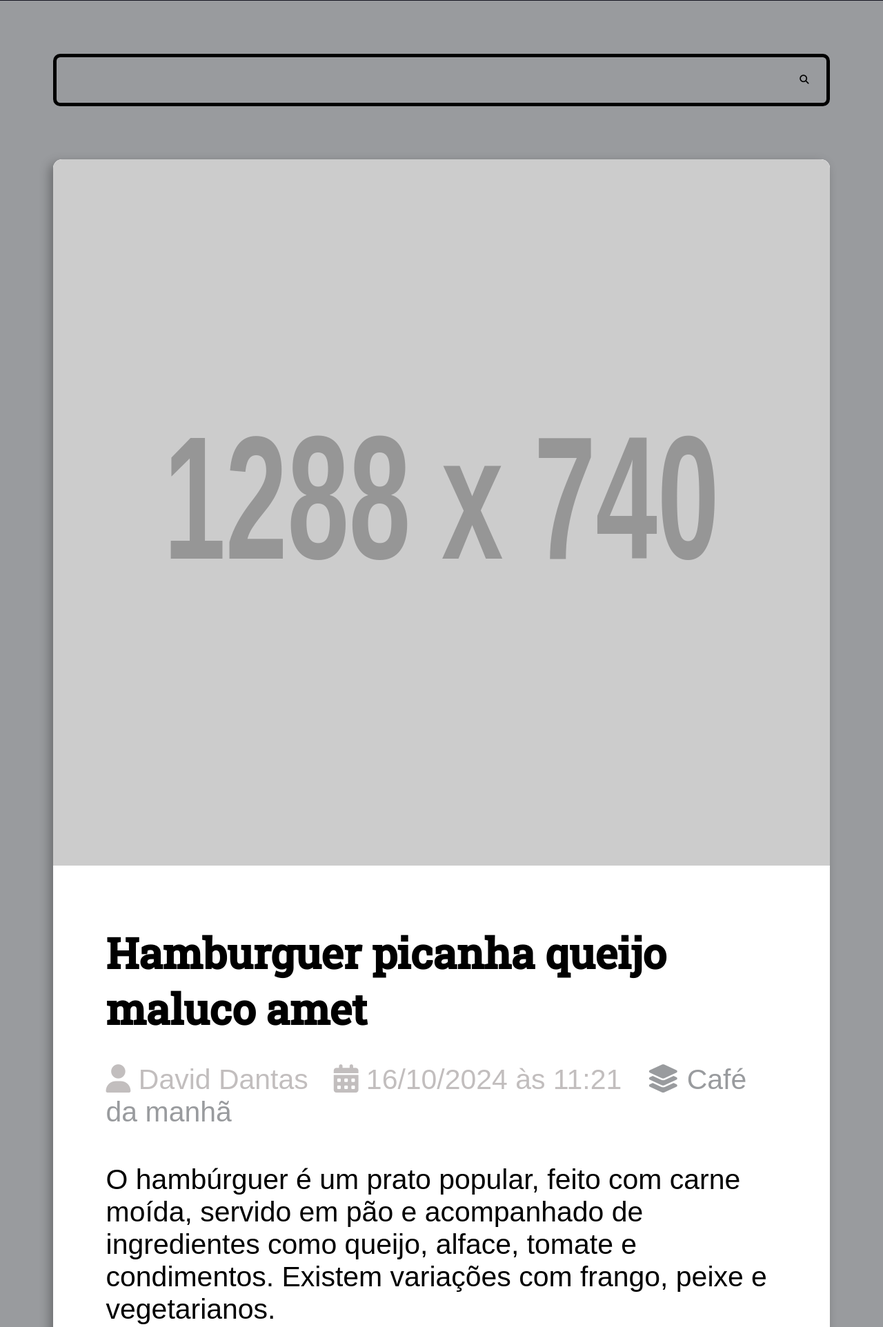
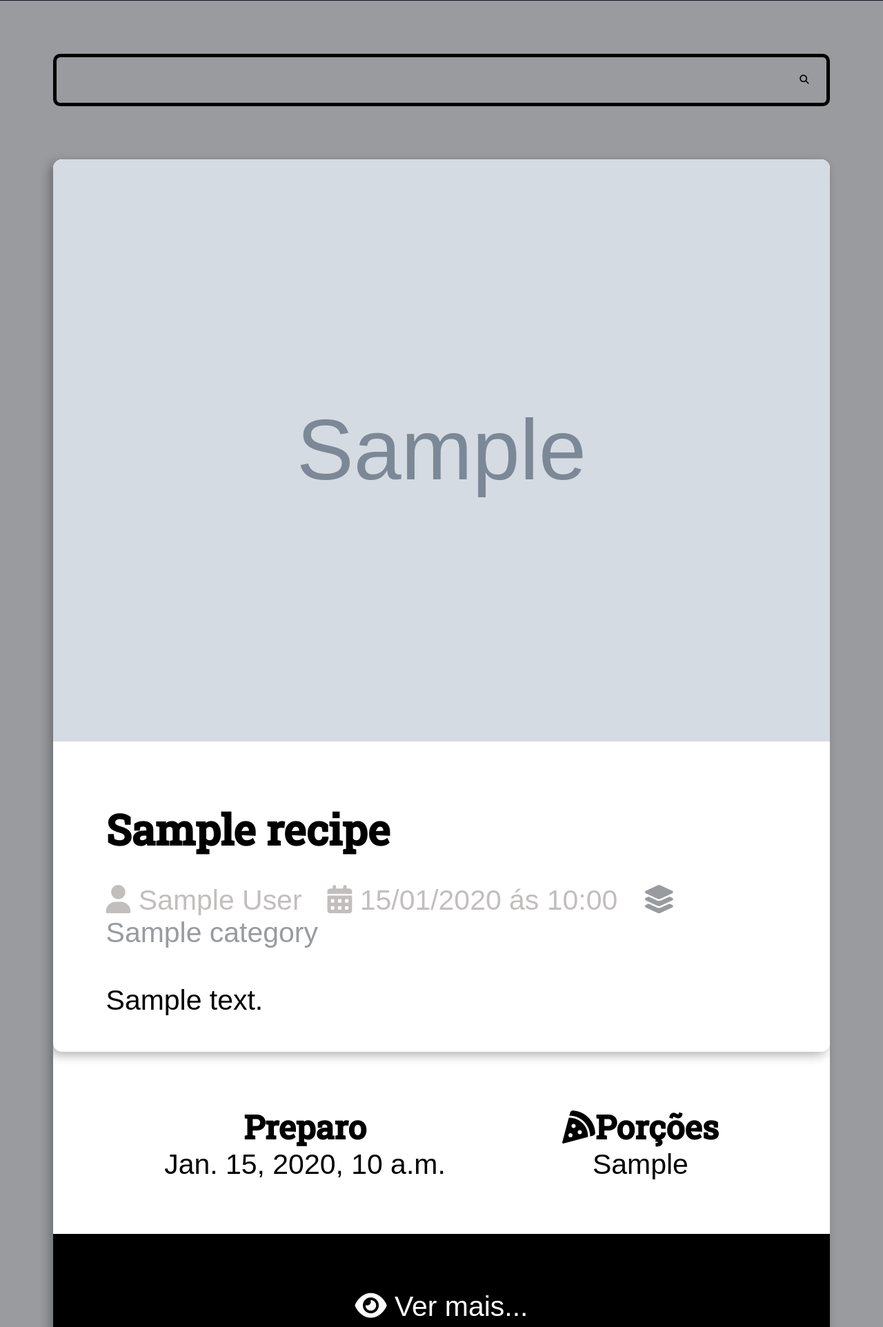
Before and after one commit to D6viddantas/curso-django, a Django app: template recipes/templates/recipes/pages/home.html in a window 1280 px wide. Shown: the part 337-2261 px from the top of the page at 69% size. Run offline with Django 5.2, Linux system fonts and the light colour scheme; the template is opened without the code that fills it: most values are stand-ins (such as "Sample title", 1, 10 or a date in 2020); grey boxes marked "Sample" are stand-in pictures; grey boxes labelled with a size stand in for pictures from a placeholder-image service; some libraries are stand-ins or nearby versions.

Commit message:
Finalizando modulo "Django Templates herança, blocos, if, for e mais"

```diff
--- /dev/null
+++ b/base_templates/global/base.html
@@ -0,0 +1,16 @@
+<!DOCTYPE html>
+<html>
+<head>
+    {% include "recipes/patials/head.html" %}
+   <title>{% block title %}{% endblock title %}Recipe</title>
+</head>
+<body>
+    {% include "recipes/patials/header.html" %}
+    {% include "recipes/patials/search.html"%}
+    <main class="main-content-container">
+       {% block content %}{% endblock content %}
+    </main>
+    {%include "recipes/patials/footer.html"%}
+</body>
+
+</html>
--- a/projeto/settings.py
+++ b/projeto/settings.py
@@ -122,6 +122,7 @@ STATIC_URL = 'static/'
 STATICFILES_DIRS = [
     BASE_DIR / "base_static",
 ]
+STATIC_ROOT = BASE_DIR / 'static'
 # Default primary key field type
 # https://docs.djangoproject.com/en/5.1/ref/settings/#default-auto-field
 
--- a/recipes/static/recipes/css/style.css
+++ b/recipes/static/recipes/css/style.css
@@ -89,11 +89,19 @@
         border-radius:.5rem;
         overflow:hidden;
     }
-    .recipe img{
+    .recipe-cover {
+        width: 100%;
         max-width: 100%;
+        position: relative;
+    }
+
+    .recipe-cover img {
+        width: 100%;
+        height: auto;
     }
     .recipe-list-item{
         max-width: 64rem;
+        height: fit-content ;
     }
     .recipe-list-item:hover{
         transform: scale(1.02);
@@ -102,6 +110,10 @@
     .recipe-title-container{
         padding: 3rem;
         padding-bottom: calc(3rem / 2);
+    }
+    .recipe-title-container a {
+        text-decoration: none;
+        color:black;
     }
     .recipe-author{
         padding: 0 3rem;
@@ -136,6 +148,15 @@
         flex-grow:1;
         text-align:center;
     }
+    .main-content-detail .recipe-list-item{
+        max-width: 84rem ;
+        margin: 0 auto ;
+
+    }
+    .main-content-detail .recipe-list-item:hover{
+        transform: scale(1);
+        box-shadow: -5px 5px 15px rgba(0, 0, 0, .3);
+    }
     .recipe-footer a{
         background:black;
         display:block;
@@ -165,3 +186,6 @@
     .main-footer a:hover{
         filter:brightness(.8);
     }
+    .preparation_steps{
+        padding: 3rem;
+    }
--- a/recipes/templates/recipes/pages/home.html
+++ b/recipes/templates/recipes/pages/home.html
@@ -1,17 +1,9 @@
-{% include "recipes/patials/head.html" %}
-
-<body>
-    {% include "recipes/patials/header.html" %}
-    {% include "recipes/patials/search.html"%}
-    <main class="main-content-container">
-        <div class="main-content main-content-list container">
+{% extends "global/base.html" %}
+{% block title %}Home |{% endblock title %}
+{% block content%}
+    <div class="main-content main-content-list container">
+        {% for recipe in recipes%}
         {%include "recipes/patials/recipe.html"%}
-        {%include "recipes/patials/recipe.html"%}
-        {%include "recipes/patials/recipe.html"%}
-
+        {% endfor %}
     </div>
-    </main>
-    {%include "recipes/patials/footer.html"%}
-</body>
-
-</html>
+{%endblock content %}
--- a/recipes/templates/recipes/patials/head.html
+++ b/recipes/templates/recipes/patials/head.html
@@ -1,9 +1,5 @@
 {% load static %}
-<!DOCTYPE html>
-<html>
-<head>
     <meta charset='UTF-8'>
-    <title>Recipes</title>
     <link rel="stylesheet" href="https://cdnjs.cloudflare.com/ajax/libs/font-awesome/6.7.1/css/fontawesome.min.css" integrity="sha512-lauN4D/0AgFUGvmMR+knQnbOADyD/XuQ8VF18I8Ll0+TLvsujshyxvU+uzogmQbSq6qJd5jnUdYtK8ShxXMlSg==" crossorigin="anonymous" referrerpolicy="no-referrer" />
     <link rel="stylesheet" href="https://cdnjs.cloudflare.com/ajax/libs/font-awesome/6.7.1/css/brands.min.css" integrity="sha512-7rXIvd/xj1FnI2zKQjjXzDFxC4twqBByp8yxOgEQJs4C/aNzNyoQsOO7VxH0RgYNhbAYLJLwzqslaP50KTTHIQ==" crossorigin="anonymous" referrerpolicy="no-referrer" />
     <link rel="stylesheet" href="https://cdnjs.cloudflare.com/ajax/libs/font-awesome/6.7.1/css/solid.min.css" integrity="sha512-bdqdas3Yr82pkTg5i0X1gcAT3tBXz/8H3J1ec7RyEKAvr/YiSCJNV2dnkukmL8CicjKb9rxmd+ILK8Kg2o2wvQ==" crossorigin="anonymous" referrerpolicy="no-referrer" />
@@ -12,4 +8,3 @@
     <link href="https://fonts.googleapis.com/css2?family=Inconsolata:wght@200..900&family=Roboto+Slab:wght@500&display=swap" rel="stylesheet">
     <link rel="stylesheet" href="{% static "recipes/css/style.css" %}">
     <link rel="stylesheet" href="{% static "global/css/style-global.css" %}">
-</head>
--- a/recipes/templates/recipes/patials/header.html
+++ b/recipes/templates/recipes/patials/header.html
@@ -1,6 +1,6 @@
 <header class="main-heade-container">
     <div class='main-header container'>
-       <a class='main-logo' href='/'>
+       <a class='main-logo' href="{% url "recipes:home" %}">
          <h1>
            <i class="fa-solid fa-utensils main-logo-icon"></i>
            <span class="main-logo-text">
--- a/recipes/templates/recipes/patials/recipe.html
+++ b/recipes/templates/recipes/patials/recipe.html
@@ -1,27 +1,31 @@
 <div class="recipe recipe-list-item">
     <div class="recipe recipe-cover">
-      <img src="https://placehold.co/1288x740/000000/FFFFFF/png" alt="Temporario" class="temp">
+    <a href="{% url "recipes:recipe" recipe.id %}">
+      <img src={{recipe.cover.url}} alt="Temporario" class="temp">
+    </a>
       <div class="recipe-title-container">
-        <h2 class="recipe-title">Hamburguer picanha queijo maluco amet</h2>
+        <a href="{% url "recipes:recipe" recipe.id %}">
+        <h2 class="recipe-title">{{recipe.title}}</h2>
+        </a>
       </div>
       <div class="recipe-author">
         <span class="recipe-author-item">
             <i class="fas fa-user"></i>
-            David Dantas
+            {{recipe.first_name}} {{recipe.last_name}}
         </span>
         <span class="recipe-author-item">
             <i class="fas fa-calendar-alt"></i>
-            16/10/2024 às 11:21
+            {{recipe.date|date:"d/m/Y"}} ás {{recipe.date|date:"H:i"}}
         </span>
         <span class="recipe-author-item">
             <a href="recipes/category/cafe-da-manha">
                <i class="fas fa-layer-group"></i>
-               <span>Café da manhã</span>
+               <span>{{recipe.category}}</span>
             </a>
         </span>
       </div>
     <div class="recipe-content">
-        <p>O hambúrguer é um prato popular, feito com carne moída, servido em pão e acompanhado de ingredientes como queijo, alface, tomate e condimentos. Existem variações com frango, peixe e vegetarianos.
+        <p>{{recipe.description}}
         </p>
     </div>
 </div>
@@ -29,20 +33,27 @@
     <div class="recipe-meta recipe-preparation">
         <h3 class="recipe-meta-title"><i class="fas fa-stopwath"></i>Preparo</h3>
         <div class="recipe-meta-text">
-            0 minutos
+            {{recipe.preparation_time}}
         </div>
     </div>
     <div class="recipe-meta recipe-servings">
         <h3 class="recipe-meta-title"><i class="fas fa-pizza-slice"></i>Porções</h3>
         <div class="recipe-meta-text">
-            0 Porções
+            {{recipe.preparation_serving}}
         </div>
     </div>
 </div>
+{% if not is_detail_page %}
 <footer class="recipe-footer">
-    <a class="recipe-read-more button button-dark button-full-width" href="/recipe">
+    <a class="recipe-read-more button button-dark button-full-width" href={% url "recipes:recipe" recipe.id %}>
         <i class="fas fa-eye"></i>
             <span> Ver mais...</span>
         </a>
 </footer>
+{% endif %}
+{% if is_detail_page %}
+<div class="preparation_steps">
+    {{recipe.preparation_step|linebreaksbr}}
 </div>
+{% endif %}
+</div>
--- a/recipes/urls.py
+++ b/recipes/urls.py
@@ -1,6 +1,8 @@
 from django.urls import path
-from recipes.views import home
+from . import views
 
+app_name = 'recipes'
 urlpatterns = [
-    path('',home ),
+    path('',views.home,name="home" ),
+    path('recipes/<int:id>/',views.recipe,name="recipe"),
 ]
```
Also changed, not shown: base_templates/base.html (deleted, +0 -11 lines), recipes/templates/recipes/pages/recipe-view.html (added, +7 -0 lines), recipes/views.py (+7 -2 lines), utils/recipe/functio.py (added, +23 -0 lines), utils/__init__.py (added).
